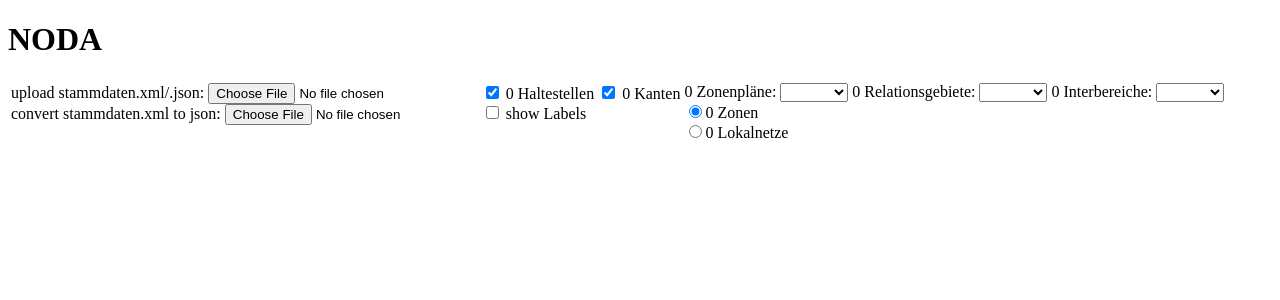
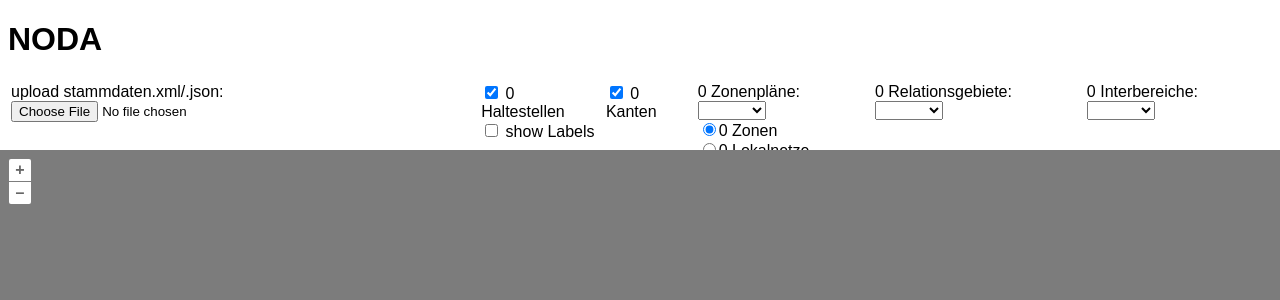
Before and after one commit to opacopac/noda, an Angular app: page / in a window 1280 px wide. Shown: the top 300 px of the page. Built offline with nearby package versions, Linux system fonts and the light colour scheme.

Commit message:
flexbox layout

```diff
--- a/src/app/app.component.css
+++ b/src/app/app.component.css
@@ -0,0 +1,19 @@
+.flex-container {
+    display: flex;
+    flex-flow: column nowrap;
+    align-items: stretch;
+    justify-content: space-between;
+    height: 100%;
+    width: 100%;
+}
+
+app-nav-bar {
+    height: 150px;
+    flex: 0 0 auto;
+}
+
+
+app-base-map {
+    height: calc(100% - 150px);
+    flex: 1 1 auto;
+}
--- a/src/app/app.component.html
+++ b/src/app/app.component.html
@@ -1,3 +1,4 @@
-<h1>NODA</h1>
-<app-nav-bar></app-nav-bar>
-<app-base-map></app-base-map>
+<div class="flex-container">
+    <app-nav-bar></app-nav-bar>
+    <app-base-map></app-base-map>
+</div>
--- a/src/app/components/base-map/base-map.component.css
+++ b/src/app/components/base-map/base-map.component.css
@@ -0,0 +1,5 @@
+#map {
+    width: 100%;
+    height: 100%;
+    background-color: #666666;
+}
--- a/src/app/components/base-map/base-map.component.html
+++ b/src/app/components/base-map/base-map.component.html
@@ -1 +1 @@
-<div id="map" class="map"></div>
+<div id="map"></div>
--- a/src/app/components/nav-bar/nav-bar.component.css
+++ b/src/app/components/nav-bar/nav-bar.component.css
@@ -0,0 +1,3 @@
+.navbar {
+    margin: 8px;
+}
--- a/src/app/components/nav-bar/nav-bar.component.html
+++ b/src/app/components/nav-bar/nav-bar.component.html
@@ -1,8 +1,13 @@
+<div class="navbar">
+    <h1>NODA</h1>
     <table>
         <tr valign="top">
             <td>
-            upload stammdaten.xml/.json: <app-upload-dr></app-upload-dr><br>
-            convert stammdaten.xml to json: <app-convert-dr-to-json></app-convert-dr-to-json>
+                upload stammdaten.xml/.json:
+                <app-upload-dr></app-upload-dr>
+                <br>
+                <!--convert stammdaten.xml to json:
+                <app-convert-dr-to-json></app-convert-dr-to-json>-->
             </td>
             <td>
                 <input type="checkbox" (change)="this.showHaltestellenChange($event)" checked>
@@ -21,8 +26,10 @@
                             [value]="i">{{ zonenplan.bezeichnung }}</option>
                 </select>
                 <br>
-            <input type="radio" name="zonlok" [value]="1" checked (change)="this.showZonenSelect(true)">{{ this.getZonenCount() }} Zonen<br>
-            <input type="radio" name="zonlok" [value]="2" (change)="this.showZonenSelect(false)">{{ this.getLokalnetzCount() }} Lokalnetze<br>
+                <input type="radio" name="zonlok" [value]="1" checked
+                       (change)="this.showZonenSelect(true)">{{ this.getZonenCount() }} Zonen<br>
+                <input type="radio" name="zonlok" [value]="2"
+                       (change)="this.showZonenSelect(false)">{{ this.getLokalnetzCount() }} Lokalnetze<br>
             </td>
             <td>
                 {{ this.getRelationsgebietCount() }} Relationsgebiete:
@@ -42,3 +49,4 @@
             </td>
         </tr>
     </table>
+</div>
--- a/src/styles.css
+++ b/src/styles.css
@@ -1 +1,7 @@
 /* You can add global styles to this file, and also import other style files */
+html, body {
+    width: 100%;
+    height: 100%;
+    margin: 0;
+    font-family: Arial,Helvetica Neue,Helvetica,sans-serif;
+}
```
Lines whose indentation alone changed are shown as unchanged.
